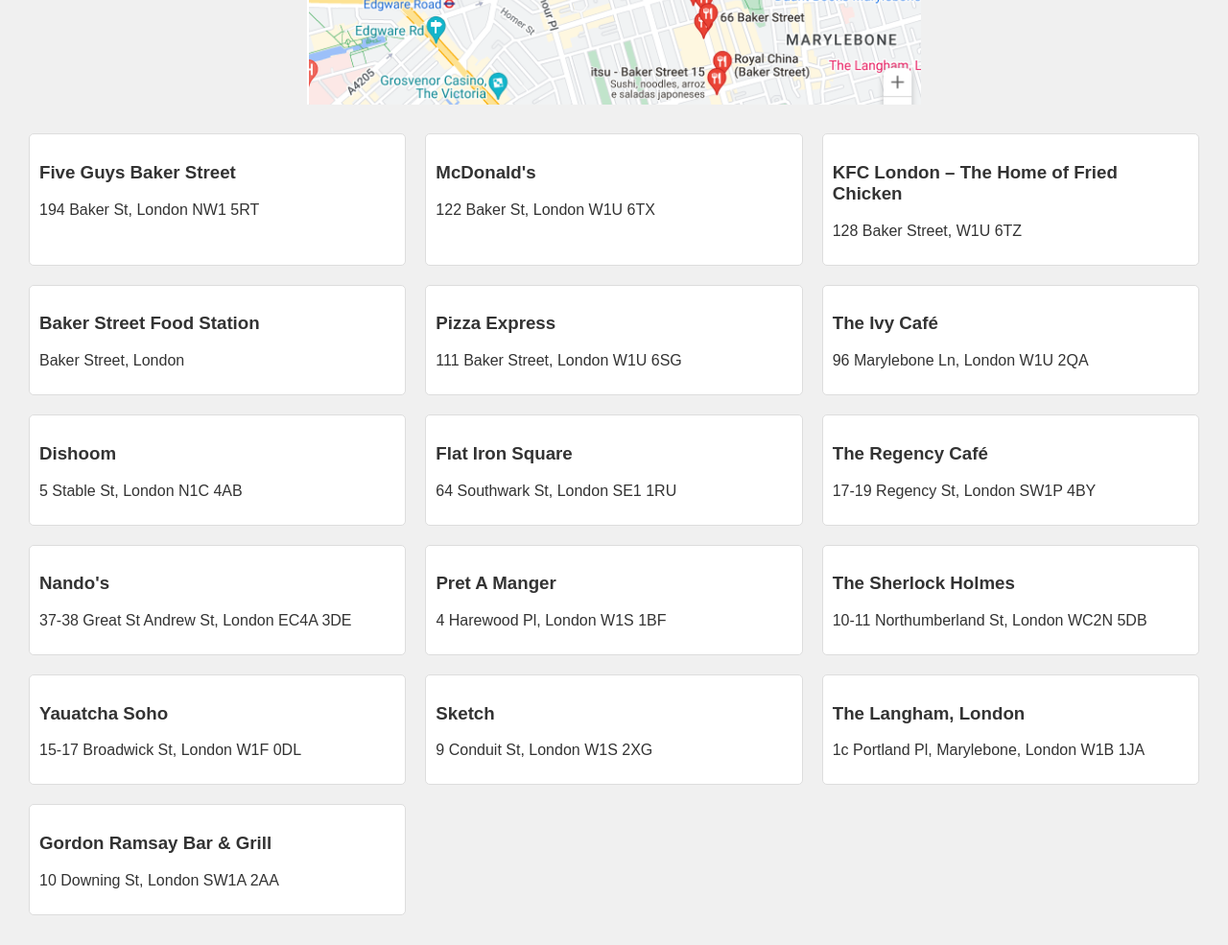
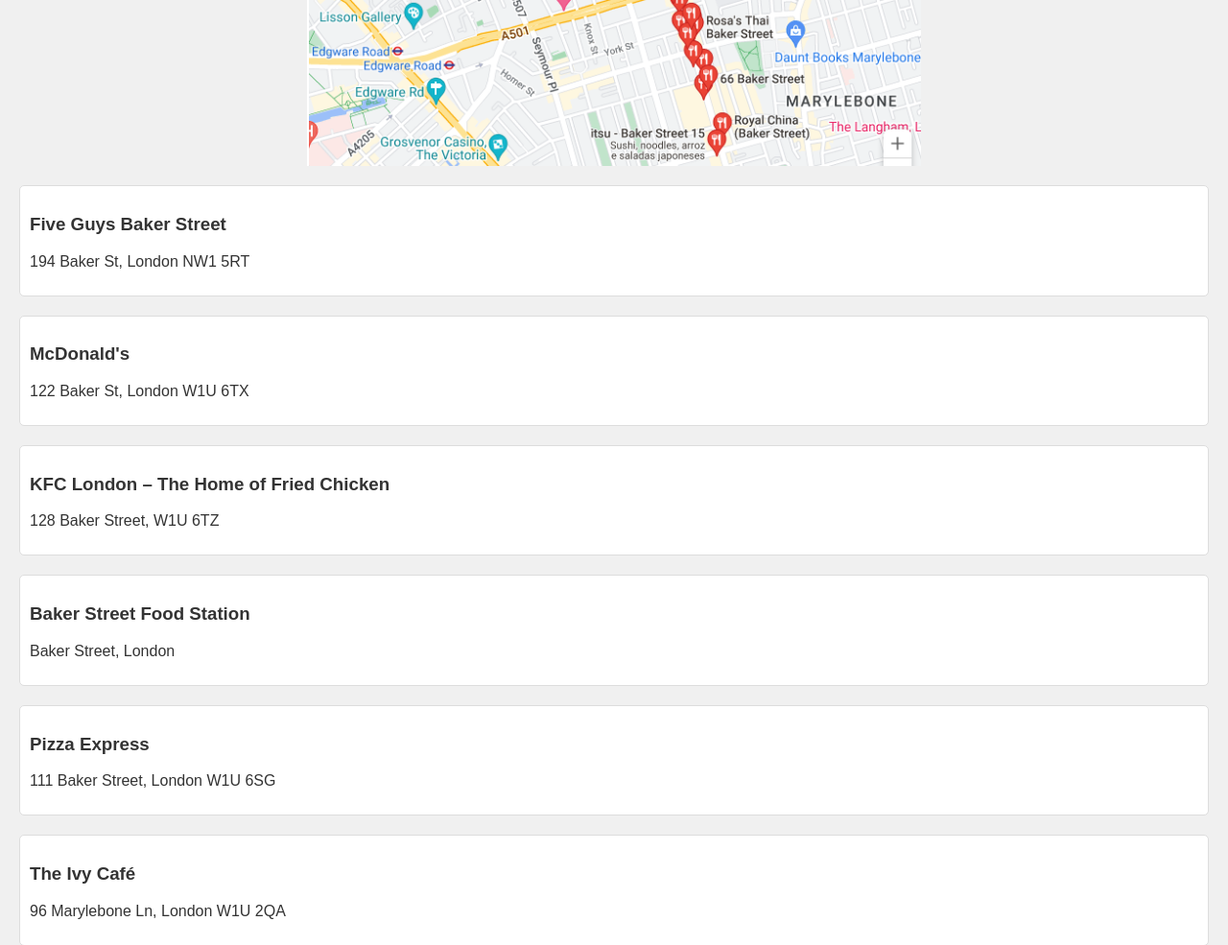
Before and after one commit to frontdanubius/baker, a plain HTML site: page index.html in a window 1280 px wide. Shown: the part 500-1485 px from the top of the page at 96% size. Drawn offline with Linux system fonts and the light colour scheme.

Commit message:
Update index.html

```diff
--- a/index.html
+++ b/index.html
@@ -22,19 +22,14 @@
 
         section {
             margin: 20px;
-            display: flex;
-            flex-wrap: wrap;
-            justify-content: space-between;
         }
 
         .restaurant-card {
-            flex-basis: calc(33.33% - 20px);
-            margin: 10px;
             background-color: #fff;
             border: 1px solid #ddd;
             border-radius: 5px;
             padding: 10px;
-            box-sizing: border-box;
+            margin-bottom: 20px;
         }
 
         button {
@@ -63,6 +58,7 @@
 <body>
 
     <header>
+        <h1>Danubius Hotel Regents Park</h1>
         <p>Nearby Restaurants</p>
     </header>
 
```
